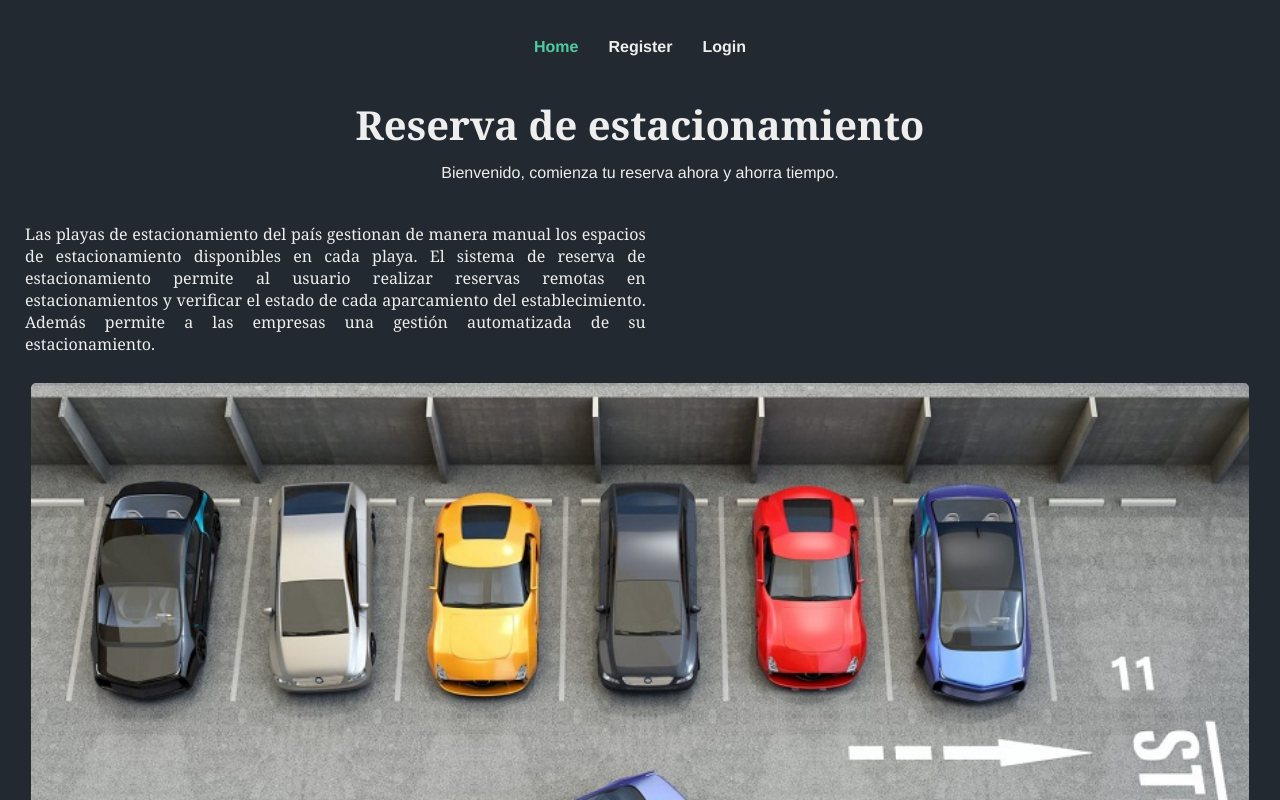
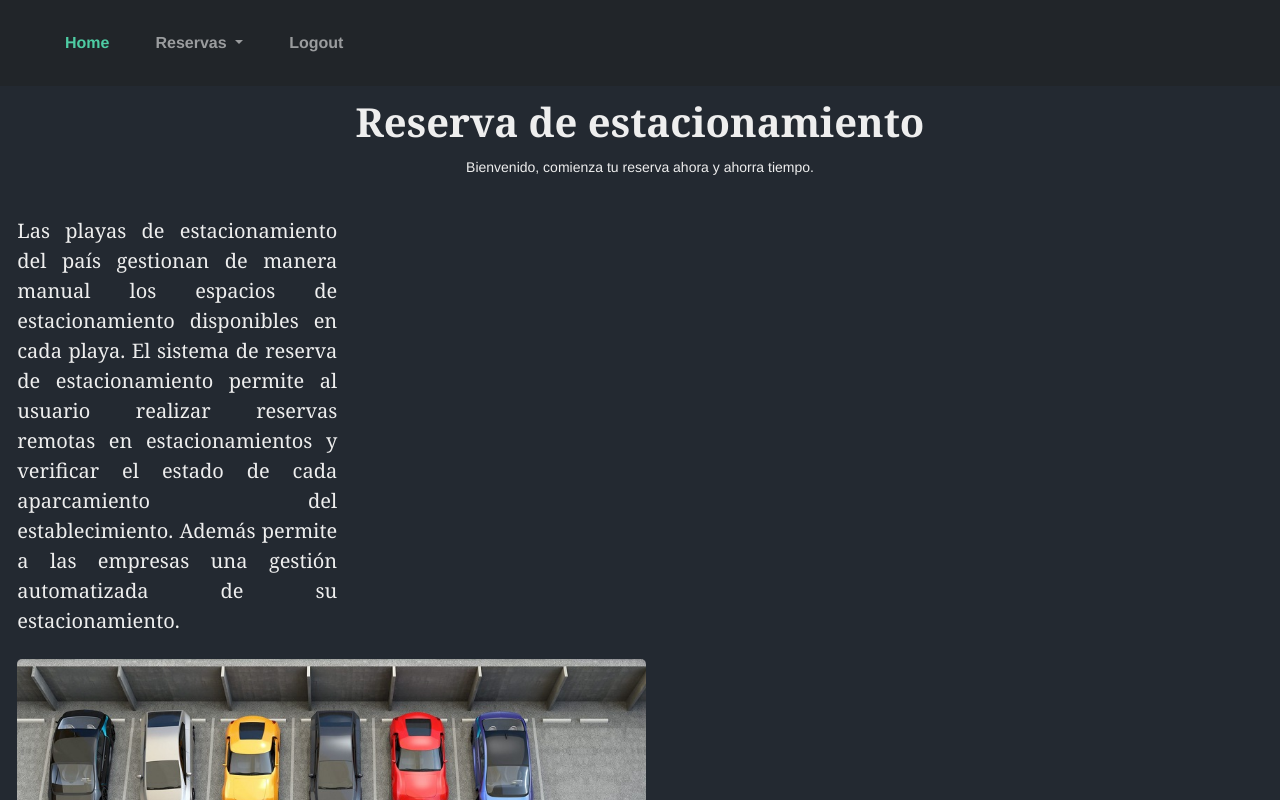
Before and after one commit to nicolas-castaneda/sistema-reserva-estacionamiento, a Vue app in the folder frontend/sre/: page / in a window 1280 px wide. Shown: the top 800 px of the page. Built offline with nearby package versions, Linux system fonts and the light colour scheme.

Commit message:
Uso de bootstrap para la barra de navegacion

```diff
--- a/frontend/sre/package.json
+++ b/frontend/sre/package.json
@@ -8,6 +8,8 @@
     "lint": "vue-cli-service lint"
   },
   "dependencies": {
+    "@popperjs/core": "^2.11.5",
+    "bootstrap": "^5.1.3",
     "core-js": "^3.8.3",
     "vue": "^3.2.13",
     "vue-router": "^4.0.3"
--- a/frontend/sre/src/App.vue
+++ b/frontend/sre/src/App.vue
@@ -1,12 +1,19 @@
 <template>
-  <NavBar></NavBar>
+  <NavBar :user="user"></NavBar>
   <router-view></router-view>
 </template>
 
 <script>
 import NavBar from './components/NavBar.vue'
+import "bootstrap/dist/css/bootstrap.min.css"
+import "bootstrap"
 
 export default {
+  data() {
+    return {
+      user: {}
+    }
+  },
   components: {
     NavBar
   },
@@ -28,14 +35,13 @@ nav {
   padding: 30px;
 }
 
-nav a {
+.nav-link {
   margin: 15px;
   text-decoration: none;
   font-weight: bold;
   color: #EEEEEE;
 }
-
-nav a.router-link-exact-active {
-  color: #4ECCA3;
+.router-link-exact-active {
+  color: #4ECCA3 !important;
 }
 </style>
--- a/frontend/sre/src/components/NavBar.vue
+++ b/frontend/sre/src/components/NavBar.vue
@@ -1,16 +1,40 @@
 <template>
-  <nav>
-    <router-link to="/">Home</router-link>
-    <span v-if="nombre">
-      <h6 class="item left text" v-show="nombre"> Hola {{nombre}}!</h6>
-      <router-link to="/reservas">Reservas</router-link>
-      <router-link to="/logout">Logout</router-link>
-    </span>
-    <span v-else>
-      <router-link to="/register">Register</router-link>
-      <router-link to="/login">Login</router-link>
-    </span>
-  </nav>
+<nav class="navbar sticky-top navbar-expand-lg navbar-dark bg-dark">
+  <div class="container-fluid">
+    <button class="navbar-toggler" type="button" data-bs-toggle="collapse" data-bs-target="#navbarSupportedContent" aria-controls="navbarSupportedContent" aria-expanded="false" aria-label="Toggle navigation">
+      <span class="navbar-toggler-icon"></span>
+    </button>
+    <div class="collapse navbar-collapse" id="navbarSupportedContent">
+      <ul class="navbar-nav me-auto mb-2 mb-lg-0">
+        <li class="nav-item">
+          <router-link to="/" class="nav-link">Home</router-link>
+        </li>
+        <li class="nav-item dropdown" v-if="user">
+          <a class="nav-link dropdown-toggle" id="navbarDropdown" role="button" data-bs-toggle="dropdown" aria-expanded="false">
+            Reservas
+          </a>
+          <ul class="dropdown-menu" aria-labelledby="navbarDropdown">
+            <li><router-link to="/principal" class="dropdown-item">Principal</router-link></li>
+            <li><hr class="dropdown-divider"></li>
+            <li><router-link to="/reservas" class="dropdown-item">Mis reservas</router-link></li>
+            <li><router-link to="/autos" class="dropdown-item">Mis autos</router-link></li>
+          </ul>
+        </li>
+        <li class="nav-item" v-if="user">
+          <router-link to="/logout" class="nav-link">Logout</router-link>
+        </li>
+
+        <li class="nav-item" v-if="!user">
+          <router-link to="/register" class="nav-link">Register</router-link>
+        </li>
+        <li class="nav-item" v-if="!user">
+          <router-link to="/login" class="nav-link">Login</router-link>
+        </li>
+
+      </ul>
+    </div>
+  </div>
+</nav>
 </template>
 
 <script>
@@ -22,7 +46,7 @@ export default {
     }
   },
   props:{
-    nombre: String
+    user: Object
   }
 }
 </script>
```
Also changed, not shown: 1 other file (tests, documents, lock files or other folders).
